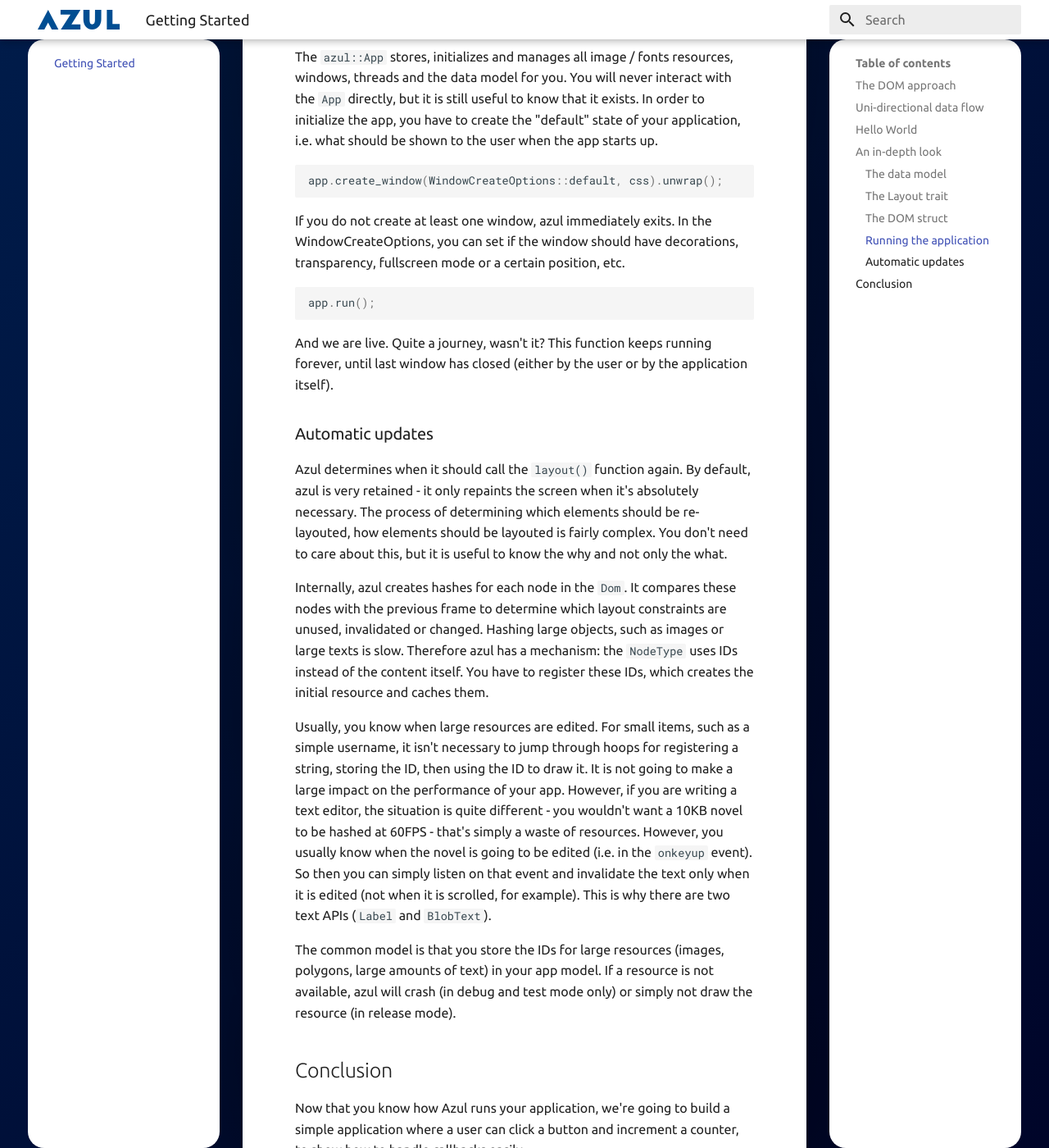
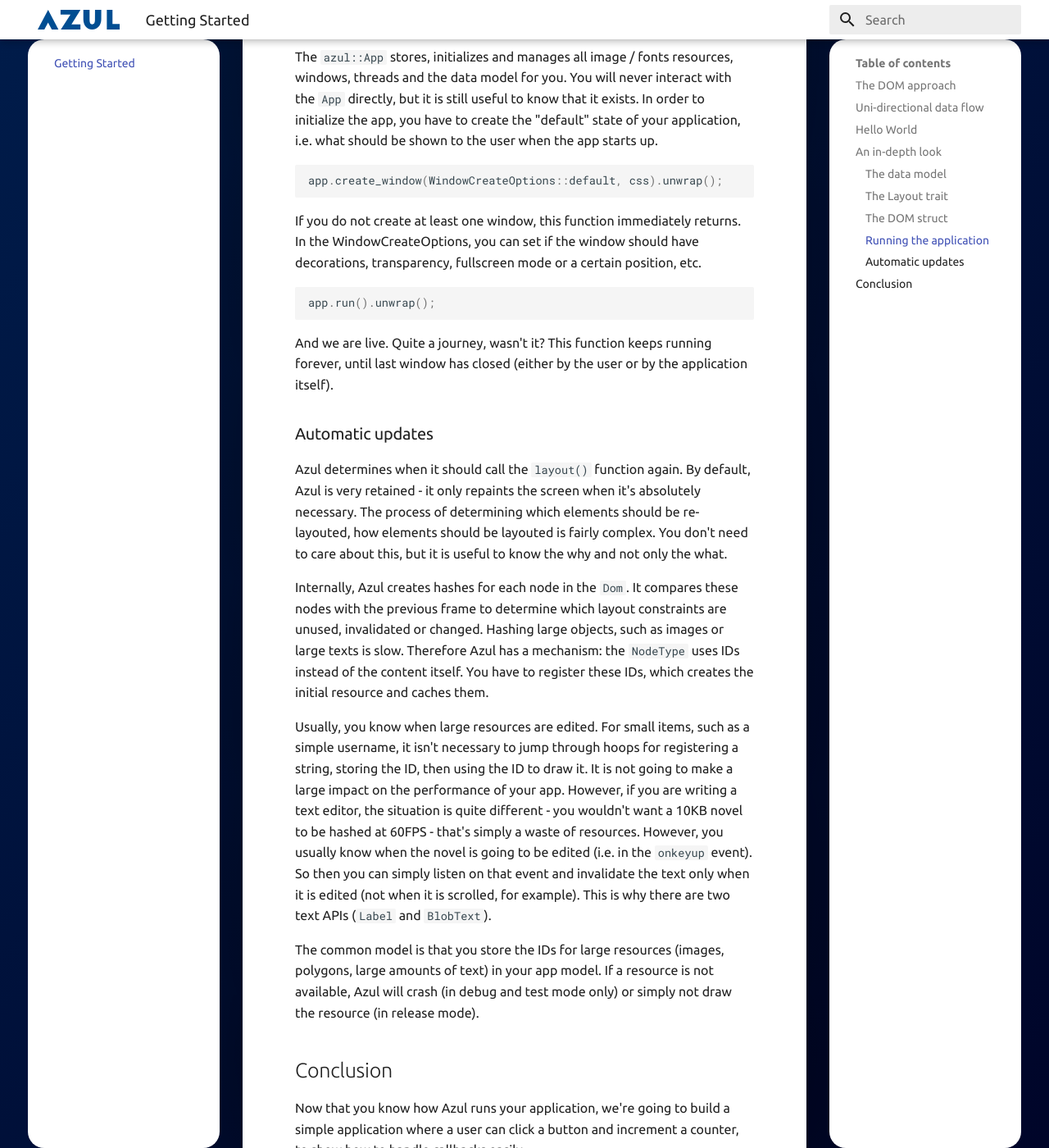
Before and after one commit to fschutt/azul-gui-guide, an MkDocs documentation site: the page built from docs/Getting Started.md, in a window 1280 px wide and 1400 px high, scrolled down 5900 px. Shown: the whole window at 82% size. Built offline with MkDocs 1.6.1 and Material for MkDocs 9.7.7, drawn with Linux system fonts in a browser that asks for light colours; old or Windows-style settings are respelled for this version of MkDocs; some of the changed text lies outside the part shown.

Commit message:
Updated docs, added build instructions

````diff
--- a/docs/Getting Started.md
+++ b/docs/Getting Started.md
@@ -58,7 +58,7 @@ fn main() {
     let app_data = MyDataModel { };
     let mut app = App::new(app_data);
     app.create_window(WindowCreateOptions::default(), css).unwrap();
-    app.run();
+    app.run().unwrap();
 }
 ```
 
@@ -132,7 +132,7 @@ implementing the trait for, i.e. `Dom<MyDataModel>`. Azul uses this information
 later call functions and hand them a mutable reference to that `T`.
 
 The `WindowId` is necessary so you can return different UIs for different windows.
-This is how azul implements sending data across multiple windows - since the data
+This is how Azul implements sending data across multiple windows - since the data
 model isn't bound to any window, information in one window can update the information
 in another window.
 
@@ -140,7 +140,7 @@ Note that the `layout` function takes a `&self`, not a `&mut self`: you can thin
 the `layout` function like a mapping function that transforms the application state
 into a user interface: `state.map(|data| data.to_dom())`.
 
-Earlier I mentioned that azul wraps your data in an `Arc<Mutex<T>>`. This means that
+Earlier I mentioned that Azul wraps your data in an `Arc<Mutex<T>>`. This means that
 as long as the `layout` function is running, the `Mutex` holding the `&self` is locked -
 keep this in mind for when we get into async I/O.
 
@@ -150,7 +150,7 @@ The `Dom` struct is fairly simple: It stores a bunch of nodes that each have one
 (except for the root node, which has the window itself as the parent). Internally, it uses
 an arena to allocate the nodes.
 
-Each node has to has a type. `NodeType`s are the foundation, the building blocks of azul,
+Each node has to has a type. `NodeType`s are the foundation, the building blocks of Azul,
 from which all other widget can be built via composition:
 
 ```rust
@@ -183,7 +183,7 @@ attributes:
 - An optional CSS ID
 - A list of callbacks to call when the item is interacted with (empty by default)
 
-In contrast to HTML, azuls DOM nodes are not extensible - you can't set any
+In contrast to HTML, Azuls DOM nodes are not extensible - you can't set any
 attribute to something else or add custom attributes (in the name of performance).
 
 Each DOM object can be appended to using the builder style `with_*` or the imperative
@@ -210,8 +210,8 @@ Dom::new(NodeType::Div)
 
 Before we can run the application, we have to do the minimal amount of setup:
 
-1. Initialize your data model and hand it to azul
-2. Add the CSS to the app, so that azul knows how to draw the elements
+1. Initialize your data model and hand it to Azul
+2. Add the CSS to the app, so that Azul knows how to draw the elements
 3. Open a window
 
 ```rust
@@ -236,12 +236,12 @@ be shown to the user when the app starts up.
 app.create_window(WindowCreateOptions::default, css).unwrap();
 ```
 
-If you do not create at least one window, azul immediately exits.
+If you do not create at least one window, this function immediately returns.
 In the WindowCreateOptions, you can set if the window should have decorations,
 transparency, fullscreen mode or a certain position, etc.
 
 ```rust
-app.run();
+app.run().unwrap();
 ```
 
 And we are live. Quite a journey, wasn't it? This function keeps running forever,
@@ -250,15 +250,15 @@ until last window has closed (either by the user or by the application itself).
 ### Automatic updates
 
 Azul determines when it should call the `layout()` function again. By default,
-azul is very retained - it only repaints the screen when it's absolutely necessary.
+Azul is very retained - it only repaints the screen when it's absolutely necessary.
 The process of determining which elements should be re-layouted, how elements
 should be layouted is fairly complex. You don't need to care about this, but it
 is useful to know the why and not only the what.
 
-Internally, azul creates hashes for each node in the `Dom`. It compares these
+Internally, Azul creates hashes for each node in the `Dom`. It compares these
 nodes with the previous frame to determine which layout constraints are unused,
 invalidated or changed. Hashing large objects, such as images or large texts is slow.
-Therefore azul has a mechanism: the `NodeType` uses IDs instead of the content
+Therefore Azul has a mechanism: the `NodeType` uses IDs instead of the content
 itself. You have to register these IDs, which creates the initial resource and caches
 them.
 
@@ -273,7 +273,7 @@ So then you can simply listen on that event and invalidate the text only when it
 (`Label` and `BlobText`).
 
 The common model is that you store the IDs for large resources (images, polygons,
-large amounts of text) in your app model. If a resource is not available, azul will
+large amounts of text) in your app model. If a resource is not available, Azul will
 crash (in debug and test mode only) or simply not draw the resource (in release mode).
 
 ## Conclusion
--- a/mkdocs.yml
+++ b/mkdocs.yml
@@ -5,13 +5,13 @@ pages:
     - Getting Started: Getting Started.md
     - A simple counter: A simple counter.md
     - Widget composition: Widget composition.md
+    - List of built-in widgets: List of built-in widgets.md
     - Deamons: Deamons.md
     - Tasks / Async I/O: Tasks.md
     - Styling your app with CSS: Styling your app with CSS.md
     - Dynamic CSS attributes: Dynamic CSS attributes.md
     - Complex dynamic CSS attributes: Complex dynamic CSS attributes.md
     - SVG drawing: SVG drawing.md
-    - Built-in widgets: Built-in widgets.md
     - OpenGL drawing: OpenGL drawing.md
     - Building a custom plugin for Azul: Building a custom plugin for Azul.md
 
````
Also changed, not shown: README.md (added, +11 -0 lines), docs/A simple counter.md (+66 -0 lines), docs/Prerequisites.md (+6 -3 lines), docs/Built-in widgets.md (deleted), docs/List of built-in widgets.md (added).
